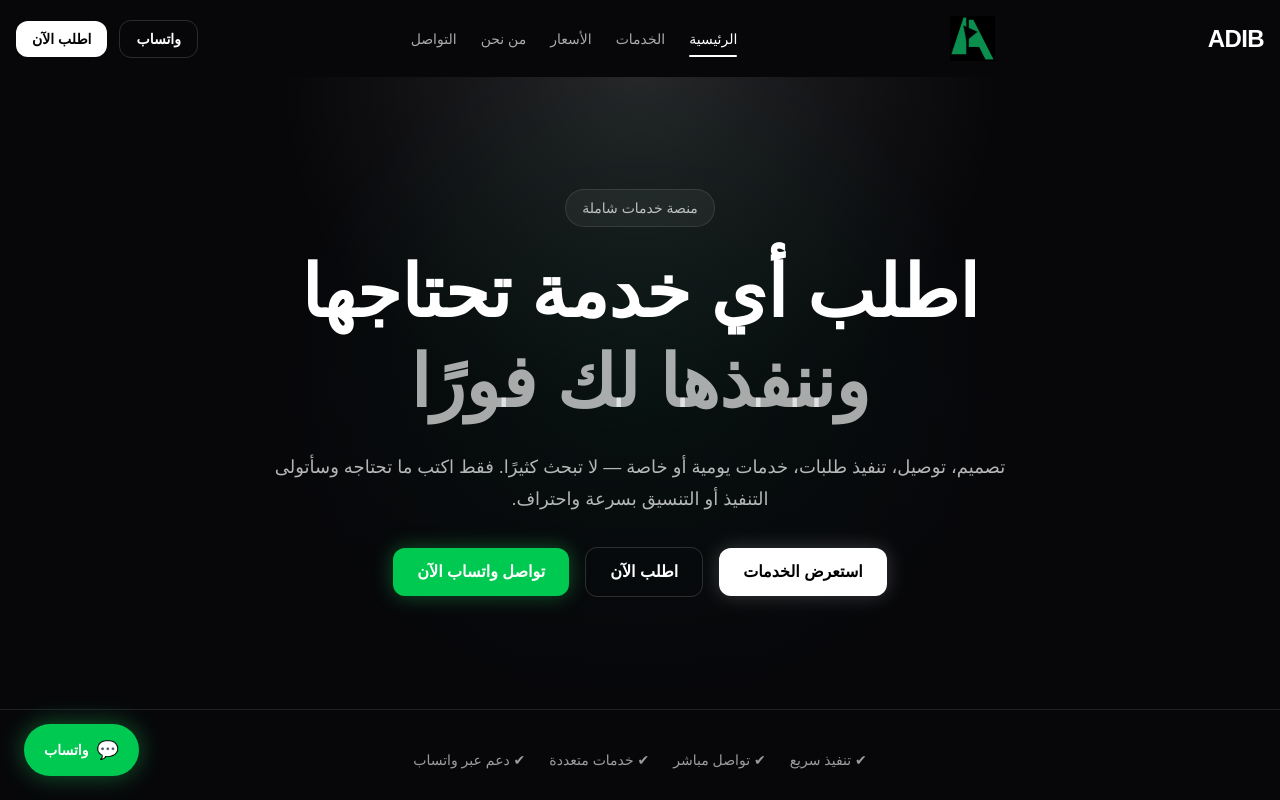
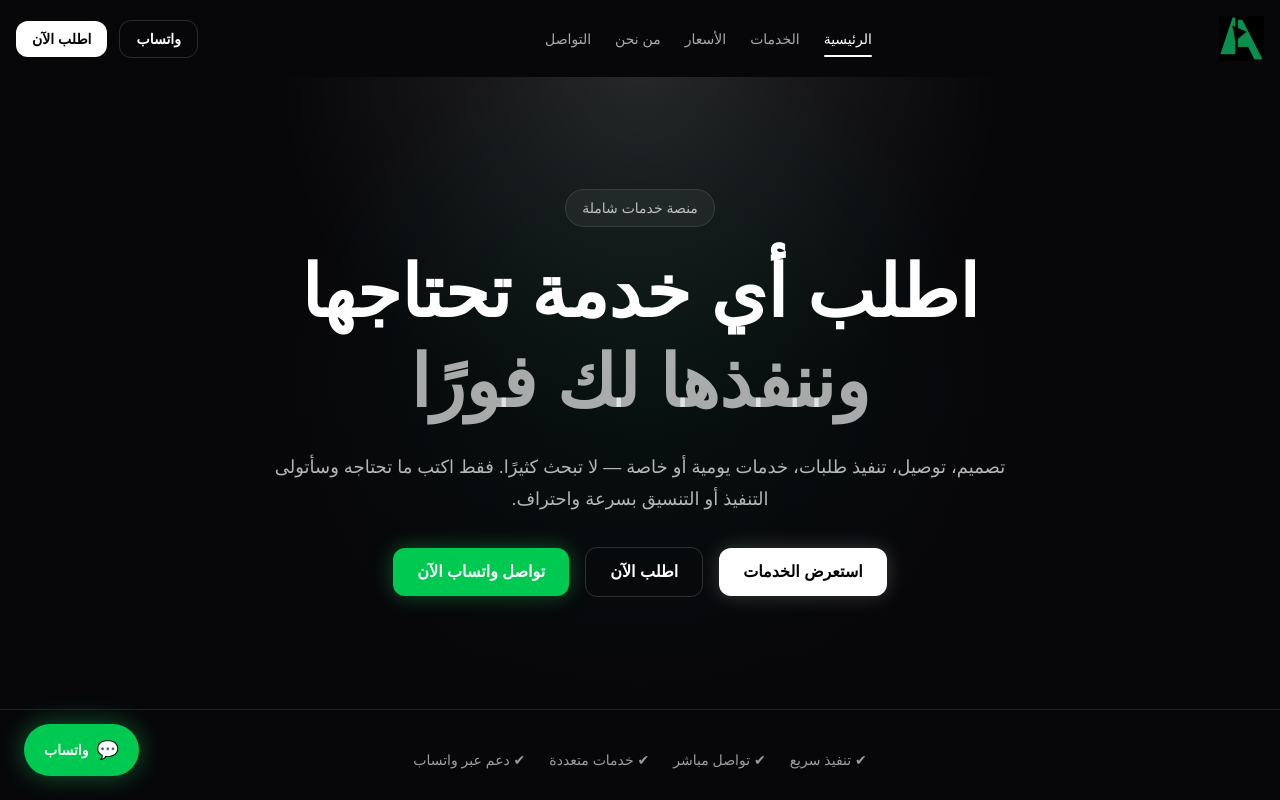
Before and after one commit to adibbaghdadi-web/adib-services, a Next.js app: page / in a window 1280 px wide. Shown: the top 800 px of the page. Built offline with nearby package versions, Linux system fonts and the light colour scheme.

Commit message:
fix navbar image import

```diff
--- a/components/Navbar.tsx
+++ b/components/Navbar.tsx
@@ -38,9 +38,6 @@ export default function Navbar() {
       }`}
     >
       <div className="mx-auto flex max-w-7xl items-center justify-between px-4 py-4">
-      <Link href="/" className="text-2xl font-extrabold tracking-tight text-white">
-  ADIB
-</Link>
 <Link href="/">
   <Image
     src="/logo.svg"
```
